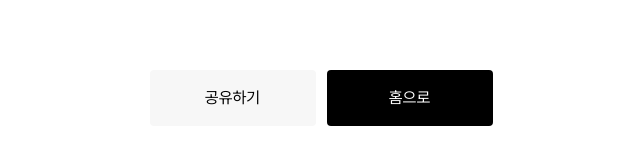
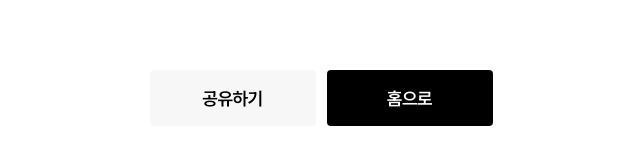
Before and after one commit to team-acode/sniff-client, a Next.js app: page /find-taste/result in a window 1280 px wide. Shown: the part 229-394 px from the top of the page, without its empty margins (319-959 px from the left). Built offline with nearby package versions, Linux system fonts and the light colour scheme.

Commit message:
style : 버튼 텍스트 스타일 수정

```diff
--- a/app/find-taste/result/page.tsx
+++ b/app/find-taste/result/page.tsx
@@ -102,7 +102,7 @@ const Page = ({ searchParams }: ResultPageProps) => {
       <div className="flex flex-row mt-20 justify-center mx-4 gap-x-[11px]">
         <button
           type="button"
-          className="rounded bg-acodegray-50 text-black w-[166px] h-[56px] inline-flex items-center justify-center"
+          className="h2 rounded bg-acodegray-50 text-black w-[166px] h-[56px] inline-flex items-center justify-center"
           onClick={handleShareClick}
         >
           공유하기
@@ -111,7 +111,7 @@ const Page = ({ searchParams }: ResultPageProps) => {
         <Link href="/">
           <button
             type="button"
-            className="rounded bg-black text-white w-[166px] h-[56px] inline-flex items-center justify-center"
+            className="h2 rounded bg-black text-white w-[166px] h-[56px] inline-flex items-center justify-center"
           >
             홈으로
           </button>
```
